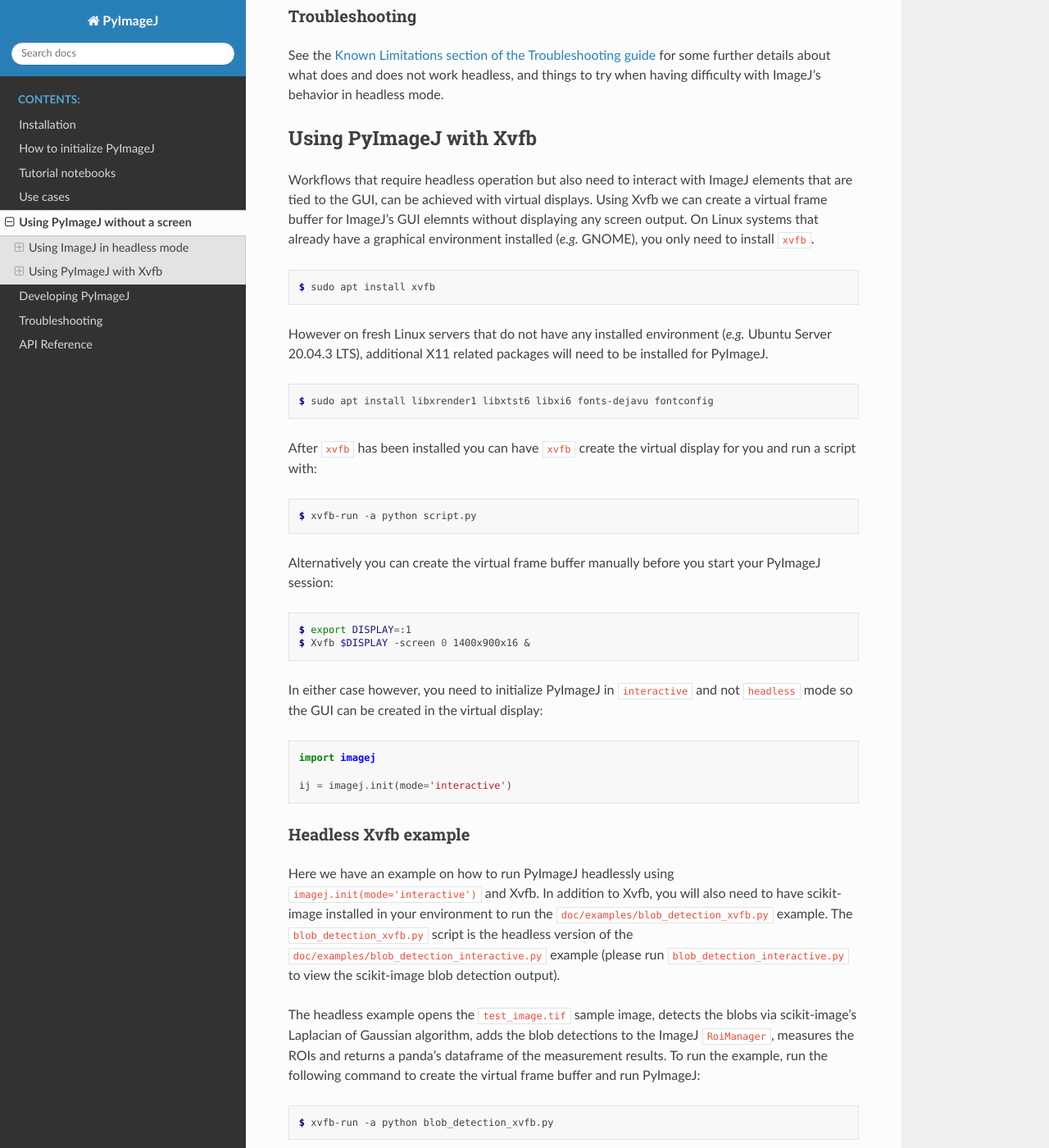
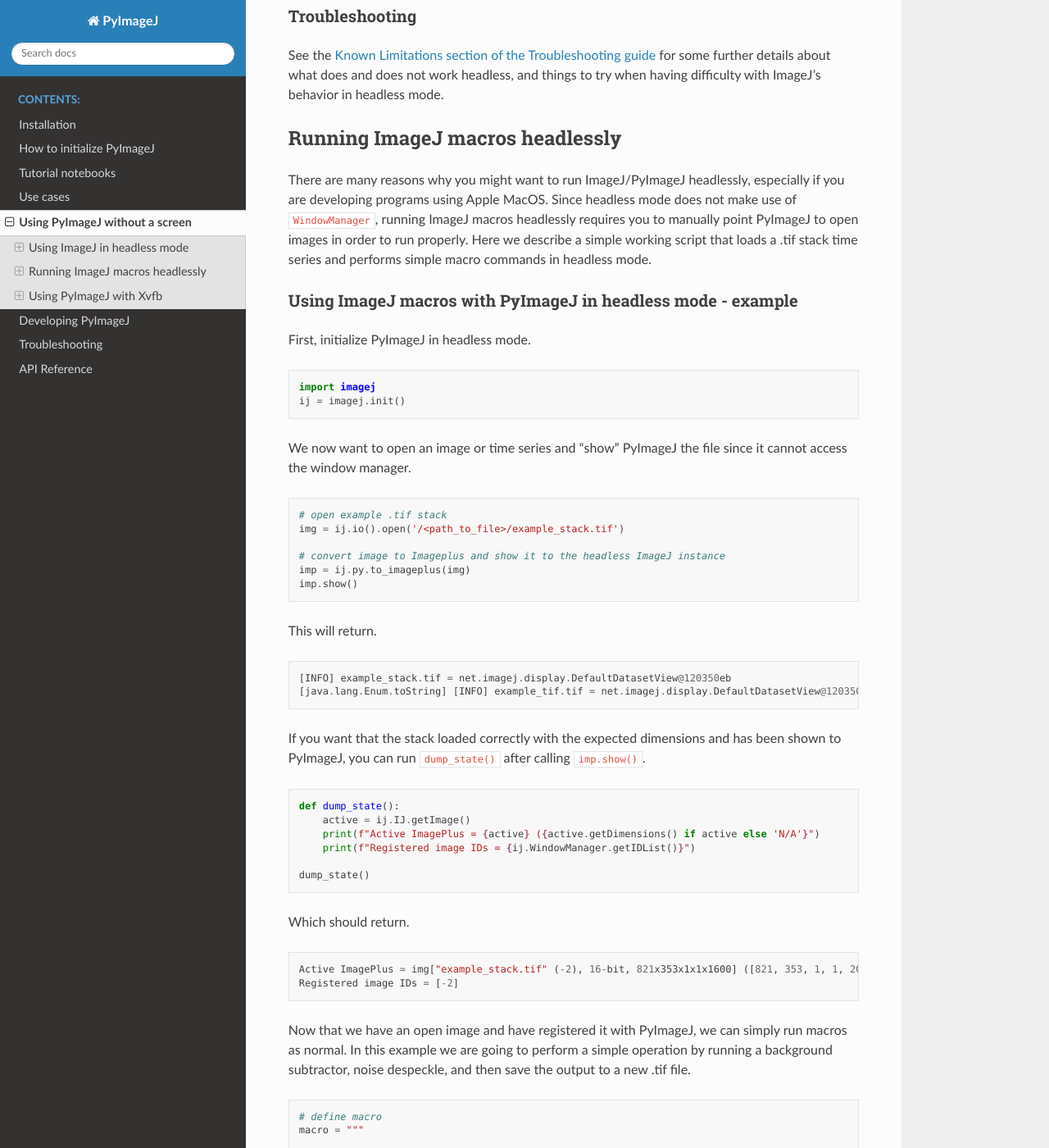
Before and after one commit to imagej/pyimagej, a Sphinx documentation site: the page built from doc/Headless.md, in a window 1280 px wide and 1400 px high, scrolled down 1062 px. Shown: the whole window at 82% size. Built offline with Sphinx 7.4.7 and the Read the Docs theme 2.0.0, drawn with Linux system fonts in a browser that asks for light colours; pages that are not in the unit, such as notebooks, are missing from menus; some of the changed text lies outside the part shown.

Commit message:
Added some sections on headless operation with macros

````diff
--- a/doc/Headless.md
+++ b/doc/Headless.md
@@ -60,10 +60,96 @@
 for some further details about what does and does not work headless, and
 things to try when having difficulty with ImageJ's behavior in headless mode.
 
+## Running ImageJ macros headlessly
+
+There are many reasons why you might want to run ImageJ/PyImageJ headlessly, especially if you are developing programs using Apple MacOS. Since headless mode does not make use of `WindowManager`, running ImageJ macros headlessly requires you to manually point PyImageJ to open images in order to run properly. Here we describe a simple working script that loads a .tif stack time series and performs simple macro commands in headless mode.
+
+### **Using ImageJ macros with PyImageJ in headless mode - example**
+
+First, initialize PyImageJ in headless mode.
+
+```python
+import imagej
+ij = imagej.init()
+```
+
+We now want to open an image or time series and "show" PyImageJ the file since it cannot access the window manager.
+
+```python
+# open example .tif stack
+img = ij.io().open('/<path_to_file>/example_stack.tif')
+
+# convert image to Imageplus and show it to the headless ImageJ instance
+imp = ij.py.to_imageplus(img)
+imp.show()
+```
+
+This will return.
+
+```
+[INFO] example_stack.tif = net.imagej.display.DefaultDatasetView@120350eb
+[java.lang.Enum.toString] [INFO] example_tif.tif = net.imagej.display.DefaultDatasetView@120350eb
+```
+
+If you want that the stack loaded correctly with the expected dimensions and has been shown to PyImageJ, you can run `dump_state()` after calling `imp.show()`.
+
+```python
+def dump_state():
+    active = ij.IJ.getImage()
+    print(f"Active ImagePlus = {active} ({active.getDimensions() if active else 'N/A'}")
+    print(f"Registered image IDs = {ij.WindowManager.getIDList()}")
+
+dump_state()
+```
+
+Which should return.
+
+```
+Active ImagePlus = img["example_stack.tif" (-2), 16-bit, 821x353x1x1x1600] ([821, 353, 1, 1, 200]
+Registered image IDs = [-2]
+```
+
+Now that we have an open image and have registered it with PyImageJ, we can simply run macros as normal. In this example we are going to perform a simple operation by running a background subtractor, noise despeckle, and then save the output to a new .tif file.
+
+```python
+# define macro
+macro = """
+
+"""
+# define arguments
+args = {}
+
+# run the macro
+ij.py.run_macro(macro,args)
+```
+
+### **Running Fiji plugins in ImageJ macros headlessly**
+
+Since PyImageJ can be initialized with distributions of Fiji, certain plugins can be used headlessely with PyImageJ as well. Since ImageJ plugins can also require higher memory usage, it is worthwhile [configuring the JVM](https://pyimagej.readthedocs.io/en/latest/Initialization.html#configuring-the-jvm) to increase the java heap memory.
+
+Plugins that are tied to GUI elements will need to be run with `Xvfb` (see _Using PyImageJ with Xvfb_ below for an example).
+
+To start, initialize PyImageJ with Fiji.
+
+```python
+import imagej
+import scyjava
+
+scyjava.config.add_options('-Xmx6g')
+ij = imagej.init('sc.fiji:fiji:2.13.1')
+```
+
+Note that when PyImageJ is initialized this way, we make use of the [Bio-Formats](https://imagej.net/formats/bio-formats) importer which is useful for datasets not already converted to tif stacks.
+
+We can now run macros the same way as above and include Fiji plugins. For this example, we will use the same macro as above but include the [Correct 3D Drift](https://imagej.net/plugins/correct-3d-drift) plugin.
+
+### **Dealing with multiple images in headless mode**
+
+_play around with this first_
 
 ## Using PyImageJ with Xvfb
 
- Workflows that require headless operation but also need to interact with ImageJ elements that are tied to the GUI, can be achieved with virtual displays. Using Xvfb we can create a virtual frame buffer for ImageJ's GUI elemnts without displaying any screen output. On Linux systems that already have a graphical environment installed (_e.g._ GNOME), you only need to install `xvfb`.
+Workflows that require headless operation but also need to interact with ImageJ elements that are tied to the GUI, can be achieved with virtual displays. Using Xvfb we can create a virtual frame buffer for ImageJ's GUI elemnts without displaying any screen output. On Linux systems that already have a graphical environment installed (_e.g._ GNOME), you only need to install `xvfb`.
 
 ```console
 $ sudo apt install xvfb
````
